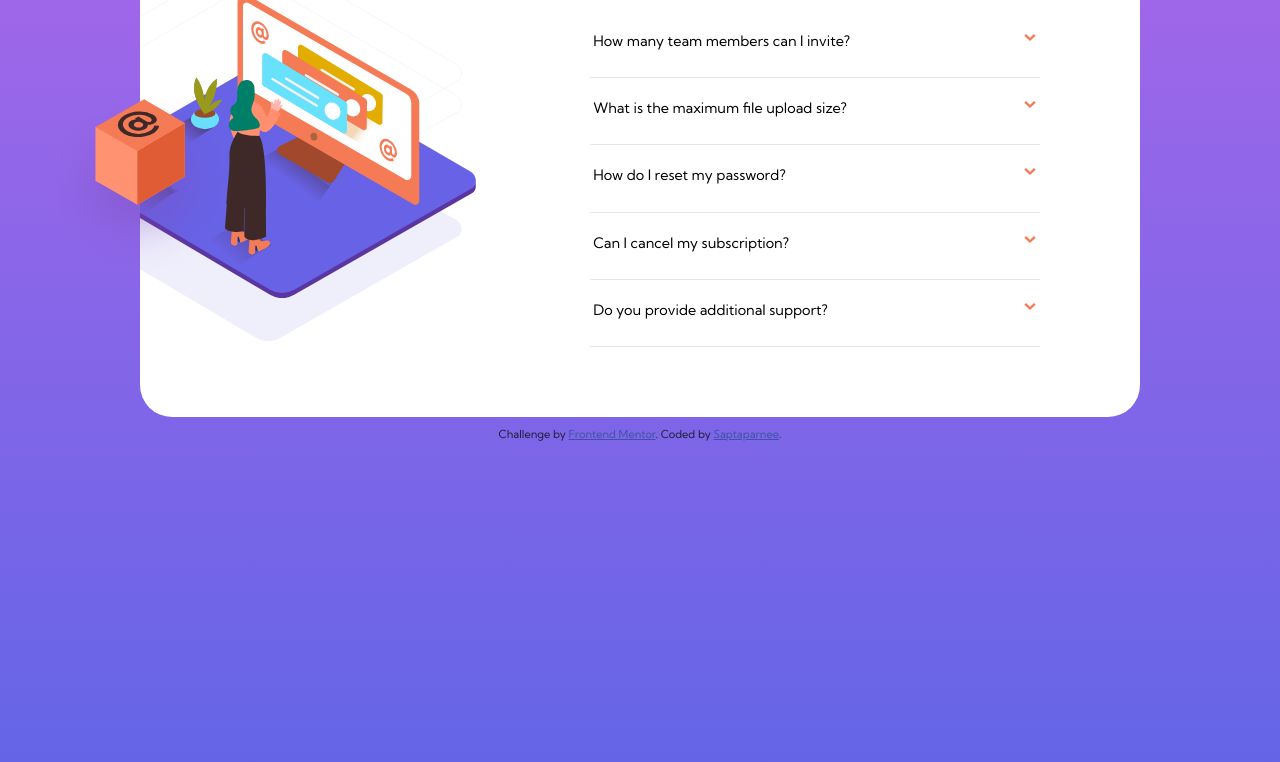
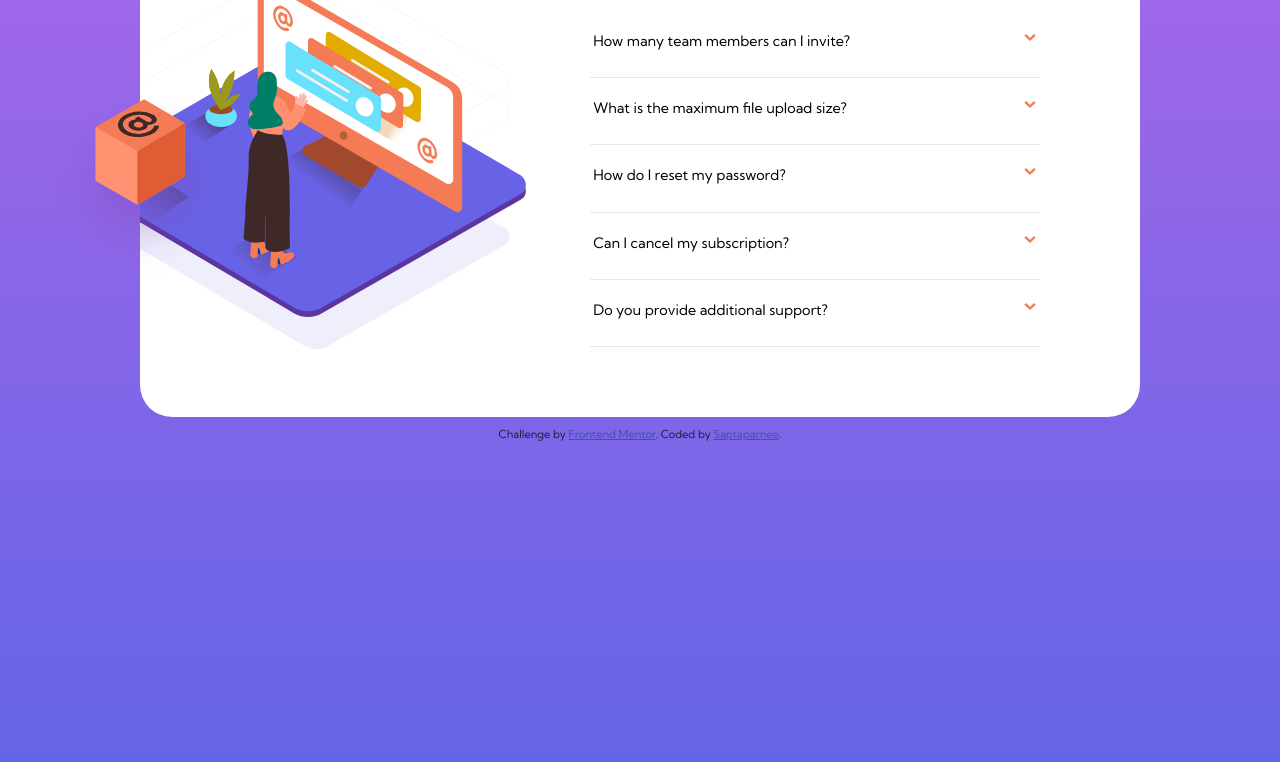
Before and after one commit to saptaparneechaudhuri/frontend-mentor-accordion, a plain HTML site: page index.html in a window 1280 px wide. Shown: the part 214-976 px from the top of the page. Drawn offline with Linux system fonts and the light colour scheme.

Commit message:
adding some changes

```diff
--- a/style.css
+++ b/style.css
@@ -160,7 +160,7 @@ if width < max-width; let the browser use width. */
     background-image: url("/images/bg-pattern-desktop.svg");
     background-size: 25rem;
     background-repeat: no-repeat;
-    background-position: -13% center;
+    background-position: -5% 55%;
   }
 
   .card-box {
@@ -187,7 +187,7 @@ if width < max-width; let the browser use width. */
     top: auto;
     left: auto;
     transform: translateX(-4rem);
-    max-width: 25rem;
+    max-width: 30rem;
   }
 
   .card-text {
```
